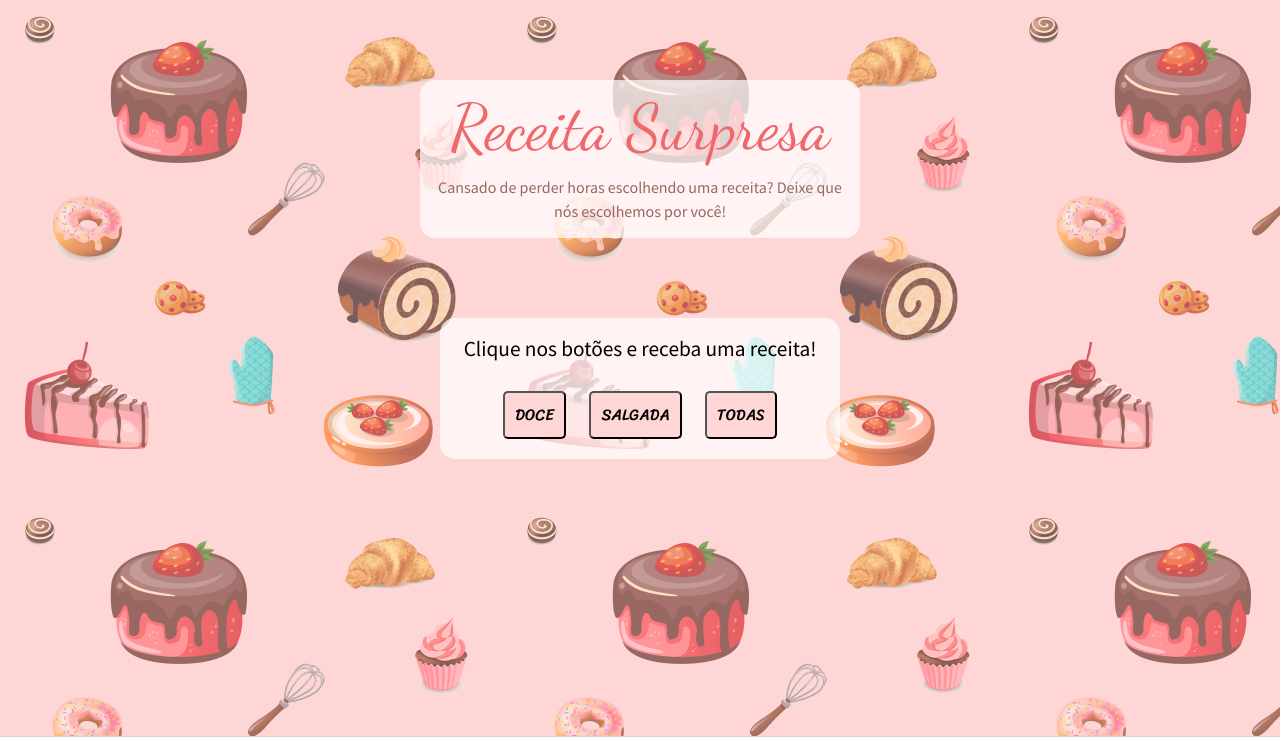
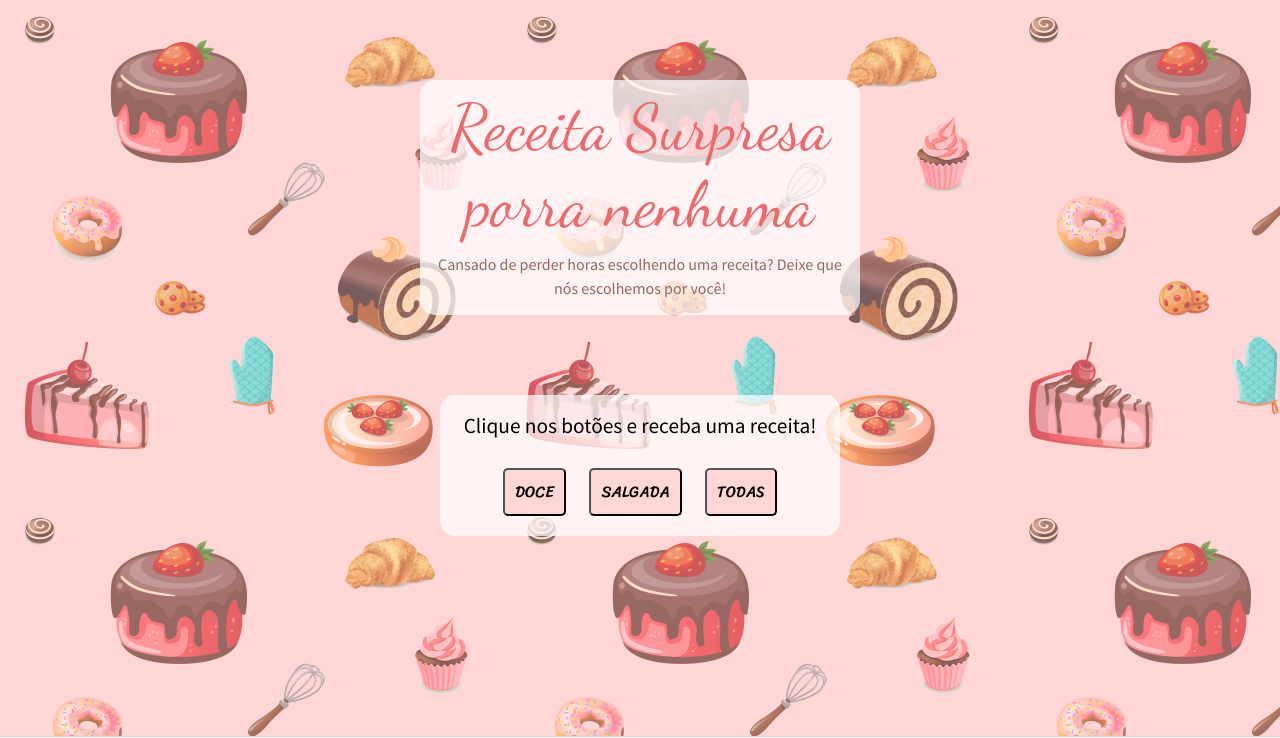
Before and after one commit to AnaRizzi/teste-git, a plain HTML site: page index.html in a window 1280 px wide. Shown: the top 738 px of the page. Drawn offline with nearby package versions, Linux system fonts and the light colour scheme.

Commit message:
Ajustes realizado no título da ´página

```diff
--- a/index.html
+++ b/index.html
@@ -26,7 +26,7 @@
 
 		<div id="conteudo">
 			<div class="titulo">
-				<h1>Receita Surpresa</h1>
+				<h1>Receita Surpresa porra nenhuma</h1>
 				<p>
 					Cansado de perder horas escolhendo uma receita? Deixe que nós escolhemos por você!
 				</p>
```
